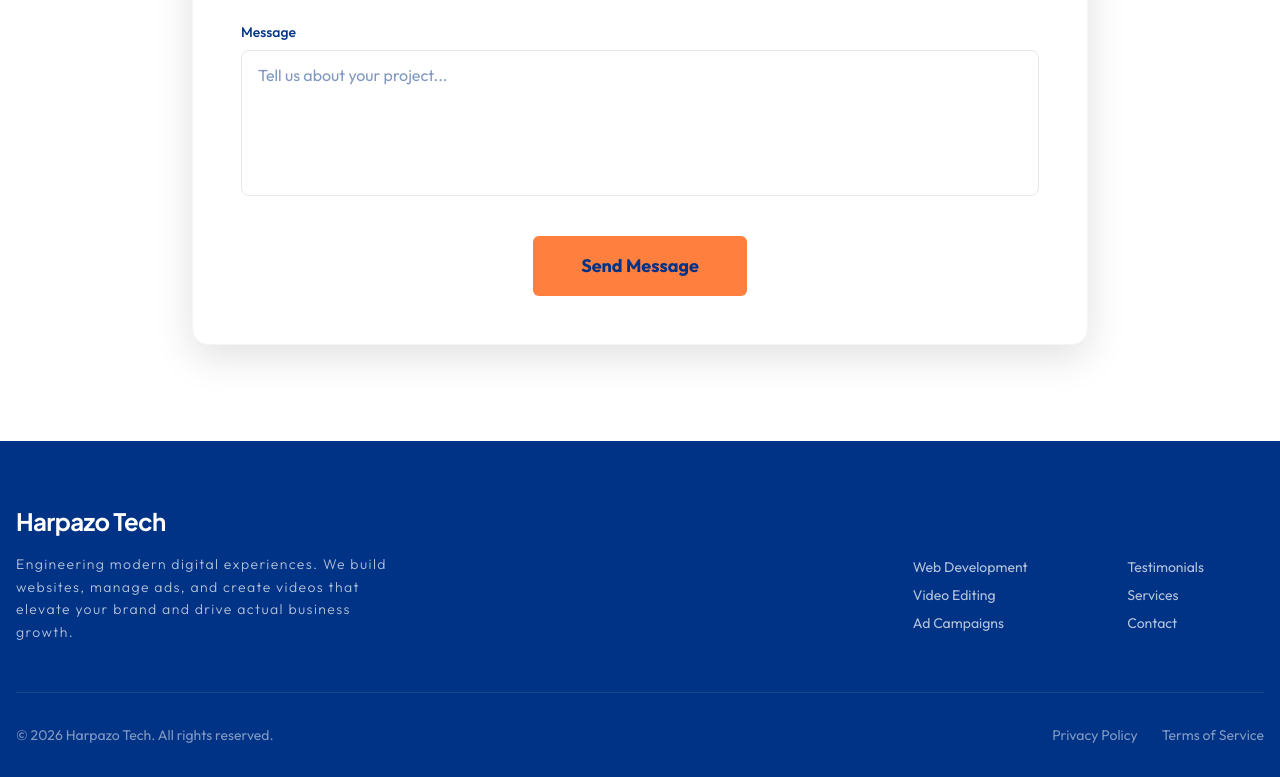
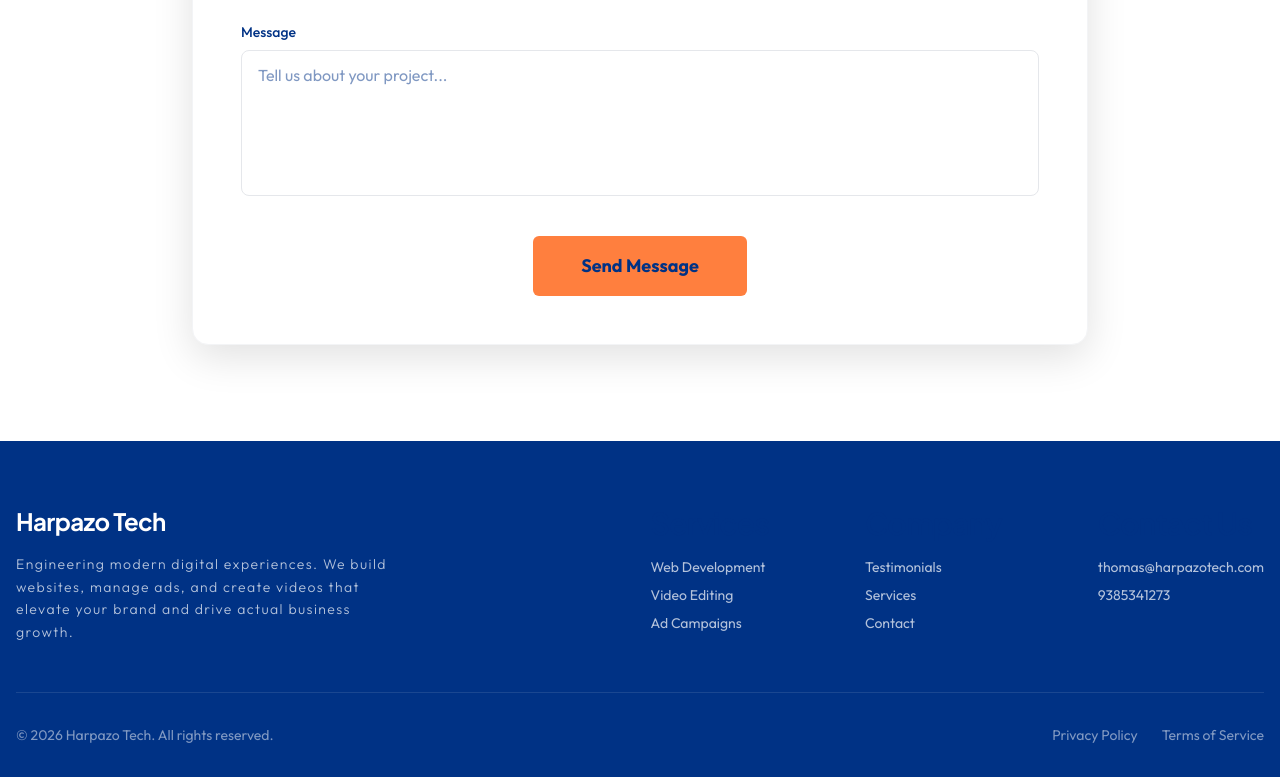
Before and after one commit to ThomasAbraham1/Harpazo-Tech-Site, a React (Vite) app: page / in a window 1280 px wide. Shown: the part 4643-5420 px from the top of the page. Built offline with nearby package versions, Linux system fonts and the light colour scheme.

Commit message:
Add contact info column to Footer

```diff
--- a/src/components/layout/Footer.jsx
+++ b/src/components/layout/Footer.jsx
@@ -22,21 +22,28 @@
             </Text>
           </div>
 
-          <div className="flex flex-col md:flex-row gap-12 md:gap-24 text-center md:text-left">
+          <div className="flex flex-col md:flex-row gap-12 md:gap-16 lg:gap-24 text-center md:text-left">
             <div className="flex flex-col gap-4">
               <Heading level={4} className="font-semibold text-lg">Services</Heading>
               <ul className="flex flex-col gap-2 text-white/70 text-sm">
-                <li><a href="#services" className="hover:text-accent-orange transition-colors">Web Development</a></li>
-                <li><a href="#services" className="hover:text-accent-orange transition-colors">Video Editing</a></li>
-                <li><a href="#services" className="hover:text-accent-orange transition-colors">Ad Campaigns</a></li>
+                <li><a href="/#services" className="hover:text-accent-orange transition-colors">Web Development</a></li>
+                <li><a href="/#services" className="hover:text-accent-orange transition-colors">Video Editing</a></li>
+                <li><a href="/#services" className="hover:text-accent-orange transition-colors">Ad Campaigns</a></li>
               </ul>
             </div>
             <div className="flex flex-col gap-4">
               <Heading level={4} className="font-semibold text-lg">Company</Heading>
               <ul className="flex flex-col gap-2 text-white/70 text-sm">
-                <li><a href="#testimonials" className="hover:text-accent-orange transition-colors">Testimonials</a></li>
-                <li><a href="#services" className="hover:text-accent-orange transition-colors">Services</a></li>
-                <li><a href="#contact" className="hover:text-accent-orange transition-colors">Contact</a></li>
+                <li><a href="/#testimonials" className="hover:text-accent-orange transition-colors">Testimonials</a></li>
+                <li><a href="/#services" className="hover:text-accent-orange transition-colors">Services</a></li>
+                <li><a href="/#contact" className="hover:text-accent-orange transition-colors">Contact</a></li>
+              </ul>
+            </div>
+            <div className="flex flex-col gap-4">
+              <Heading level={4} className="font-semibold text-lg">Contact Us</Heading>
+              <ul className="flex flex-col gap-2 text-white/70 text-sm">
+                <li><a href="mailto:thomas@harpazotech.com" className="hover:text-accent-orange transition-colors">thomas@harpazotech.com</a></li>
+                <li><a href="tel:9385341273" className="hover:text-accent-orange transition-colors">9385341273</a></li>
               </ul>
             </div>
           </div>
```
